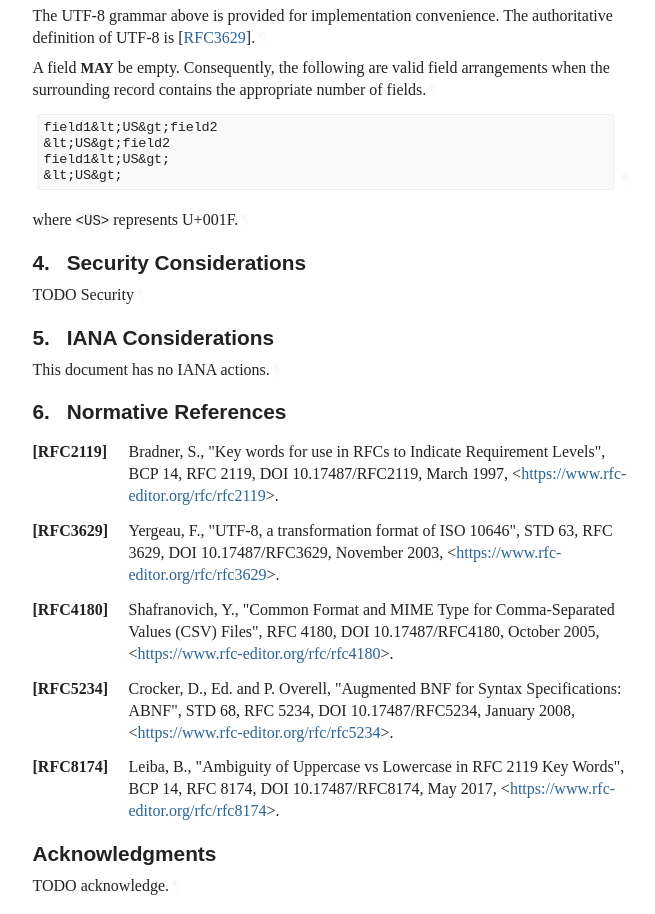
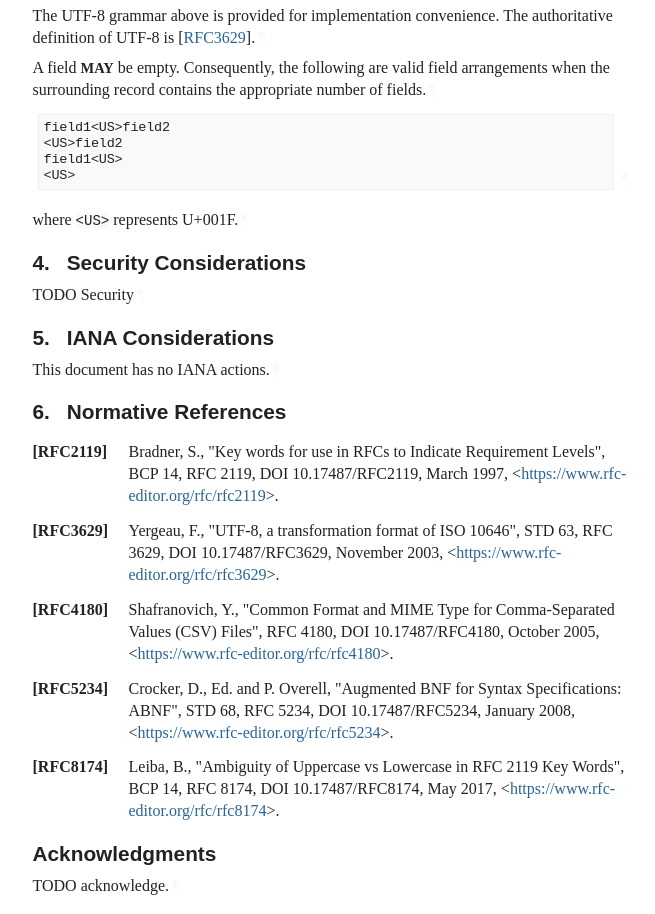
Before and after one commit to oldgrognard/ccsv-draft, a plain HTML site: page draft-rankin-ccsv.html in a window 1280 px wide. Shown: the part 2882-3796 px from the top of the page, without its empty margins (92-747 px from the left). Drawn offline with Linux system fonts and the light colour scheme; a web font is replaced by a local one.

Commit message:
Script updating gh-pages from 204ef8b. [ci skip]

```diff
--- a/draft-rankin-ccsv.html
+++ b/draft-rankin-ccsv.html
@@ -1339,10 +1339,10 @@ UTF8-tail  = %x80-BF
 record contains the appropriate number of fields.<a href="#section-3.3-4" class="pilcrow">¶</a></p>
 <div class="alignLeft art-text artwork" id="section-3.3-5">
 <pre>
-field1&amp;lt;US&amp;gt;field2
-&amp;lt;US&amp;gt;field2
-field1&amp;lt;US&amp;gt;
-&amp;lt;US&amp;gt;
+field1&lt;US&gt;field2
+&lt;US&gt;field2
+field1&lt;US&gt;
+&lt;US&gt;
 </pre><a href="#section-3.3-5" class="pilcrow">¶</a>
 </div>
 <p id="section-3.3-6">where <code>&lt;US&gt;</code> represents U+001F.<a href="#section-3.3-6" class="pilcrow">¶</a></p>
```
Also changed, not shown: draft-rankin-ccsv.txt.
